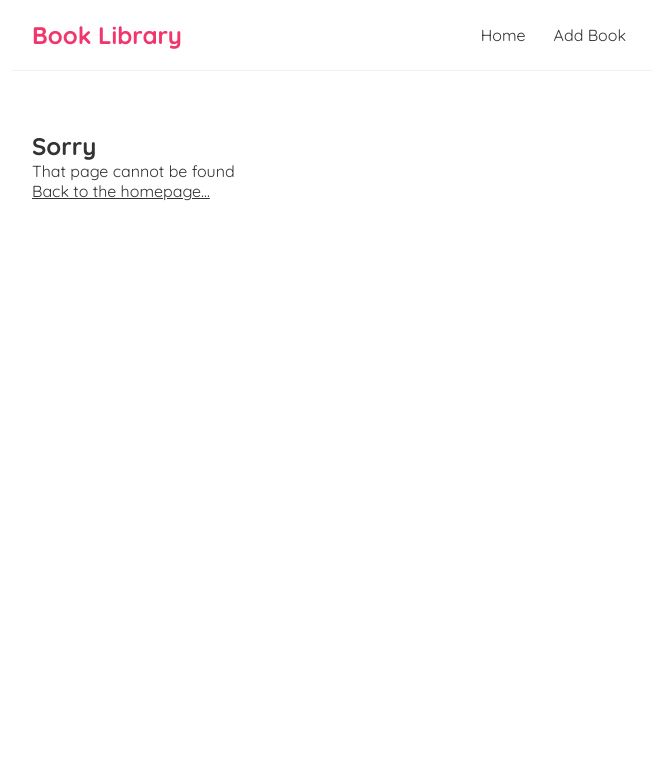
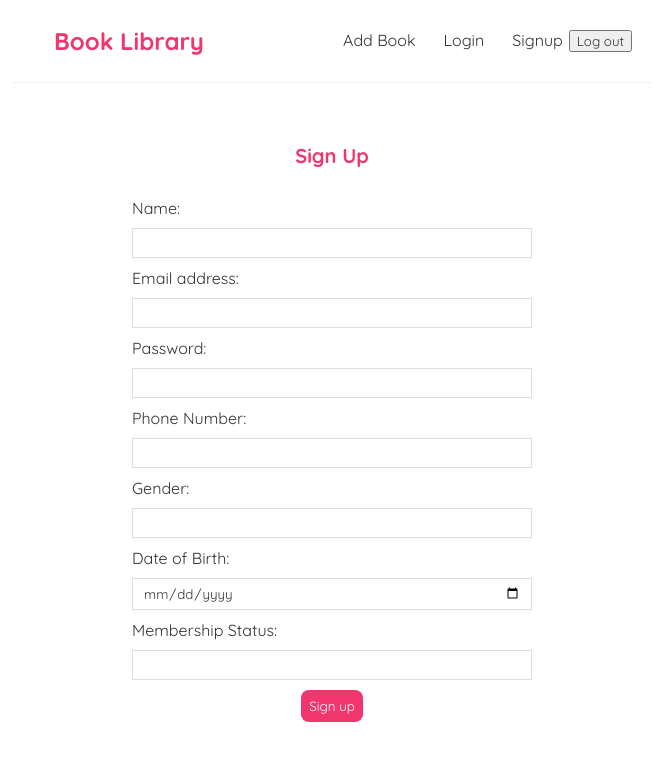
Before and after one commit to Hung-497/week6-fe-pp, a React (Vite) app in the folder frontend/: page /signup in a window 1280 px wide. Shown: the top 760 px of the page, without its empty margins (308-971 px from the left). Built offline with nearby package versions, Linux system fonts and the light colour scheme.

Commit message:
feat(auth): add Signup and Login pages with localStorage and Navbar links

```diff
--- a/frontend/src/App.jsx
+++ b/frontend/src/App.jsx
@@ -7,6 +7,8 @@
 import Navbar from "./components/Navbar";
 import NotFoundPage from "./pages/NotFoundPage";
 import EditBookPage from "./pages/EditBookPage";
+import Signup from "./pages/Signup";
+import Login from "./pages/Login";
 
 const App = () => {
   return (
@@ -20,6 +22,8 @@
             <Route path="*" element={<NotFoundPage />} />
             <Route path="/books/:id" element={<BookPage />}/>
             <Route path="/edit-book/:id" element={<EditBookPage />} />
+            <Route path="/signup" element={<Signup />} />
+            <Route path="/login" element={<Login />} />
           </Routes>
         </div>
       </BrowserRouter>
--- a/frontend/src/components/Navbar.jsx
+++ b/frontend/src/components/Navbar.jsx
@@ -1,10 +1,22 @@
+import { Link } from "react-router-dom";
+
 const Navbar = () => {
+  const handleClick = () => {
+    localStorage.removeItem("user");
+  };
+
   return (
     <nav className="navbar">
-      <h1>Book Library</h1>
+      <Link to="/">
+        <h1>Book Library</h1>
+      </Link>
       <div className="links">
-        <a href="/">Home</a>
-        <a href="/add-book">Add Book</a>
+        <div>
+          <Link to="/books/add-book">Add Book</Link>
+          <Link to="/login">Login</Link>
+          <Link to="/signup">Signup</Link>
+          <button onClick={handleClick}>Log out</button>
+        </div>
       </div>
     </nav>
   );
--- /dev/null
+++ b/frontend/src/pages/Login.jsx
@@ -0,0 +1,46 @@
+import { useState } from "react";
+import { useNavigate } from "react-router-dom";
+
+const Login = () => {
+  const navigate = useNavigate();
+  const [email, setEmail] = useState("");
+  const [password, setPassword] = useState("");
+  const [error, setError] = useState(null);
+
+  const handleFormSubmit = async (e) => {
+    e.preventDefault();
+    setError(null);
+
+    const response = await fetch("/api/users/login", {
+      method: "POST",
+      headers: { "Content-Type": "application/json" },
+      body: JSON.stringify({ email, password }),
+    });
+    const user = await response.json();
+
+    if (!response.ok) {
+      setError(user.error);
+      return;
+    }
+
+    localStorage.setItem("user", JSON.stringify(user));
+    console.log("success");
+    navigate("/");
+  };
+
+  return (
+    <div className="create">
+      <h2>Login</h2>
+      <form onSubmit={handleFormSubmit}>
+        <label>Email address:</label>
+        <input type="email" value={email} onChange={(e) => setEmail(e.target.value)} />
+        <label>Password:</label>
+        <input type="password" value={password} onChange={(e) => setPassword(e.target.value)} />
+        <button>Log in</button>
+        {error && <p className="error">{error}</p>}
+      </form>
+    </div>
+  );
+};
+
+export default Login;
--- /dev/null
+++ b/frontend/src/pages/Signup.jsx
@@ -0,0 +1,69 @@
+import { useState } from "react";
+import { useNavigate } from "react-router-dom";
+
+const Signup = () => {
+  const navigate = useNavigate();
+  const [name, setName] = useState("");
+  const [email, setEmail] = useState("");
+  const [password, setPassword] = useState("");
+  const [phoneNumber, setPhoneNumber] = useState("");
+  const [gender, setGender] = useState("");
+  const [dateOfBirth, setDateOfBirth] = useState("");
+  const [membershipStatus, setMembershipStatus] = useState("");
+  const [error, setError] = useState(null);
+
+  const handleFormSubmit = async (e) => {
+    e.preventDefault();
+    setError(null);
+
+    const response = await fetch("/api/users/signup", {
+      method: "POST",
+      headers: { "Content-Type": "application/json" },
+      body: JSON.stringify({
+        email,
+        password,
+        name,
+        phone_number: phoneNumber,
+        gender,
+        date_of_birth: dateOfBirth,
+        membership_status: membershipStatus,
+      }),
+    });
+    const user = await response.json();
+
+    if (!response.ok) {
+      setError(user.error);
+      return;
+    }
+
+    localStorage.setItem("user", JSON.stringify(user));
+    console.log("success");
+    navigate("/");
+  };
+
+  return (
+    <div className="create">
+      <h2>Sign Up</h2>
+      <form onSubmit={handleFormSubmit}>
+        <label>Name:</label>
+        <input type="text" value={name} onChange={(e) => setName(e.target.value)} />
+        <label>Email address:</label>
+        <input type="email" value={email} onChange={(e) => setEmail(e.target.value)} />
+        <label>Password:</label>
+        <input type="password" value={password} onChange={(e) => setPassword(e.target.value)} />
+        <label>Phone Number:</label>
+        <input type="text" value={phoneNumber} onChange={(e) => setPhoneNumber(e.target.value)} />
+        <label>Gender:</label>
+        <input type="text" value={gender} onChange={(e) => setGender(e.target.value)} />
+        <label>Date of Birth:</label>
+        <input type="date" value={dateOfBirth} onChange={(e) => setDateOfBirth(e.target.value)} />
+        <label>Membership Status:</label>
+        <input type="text" value={membershipStatus} onChange={(e) => setMembershipStatus(e.target.value)} />
+        <button>Sign up</button>
+        {error && <p className="error">{error}</p>}
+      </form>
+    </div>
+  );
+};
+
+export default Signup;
```
